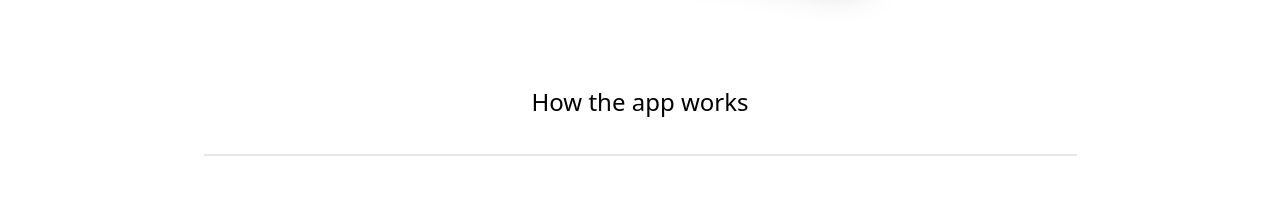
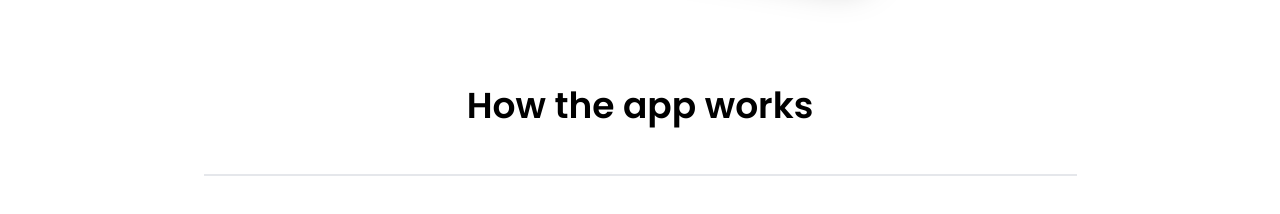
Before and after one commit to SindreSau/foodie-landing-page, a React (Vite) app: page / in a window 1280 px wide. Shown: the part 1314-1528 px from the top of the page. Built offline with nearby package versions, Linux system fonts and the light colour scheme.

Commit message:
last build 28/01/23 - hero complete

```diff
--- a/src/components/Home/Hero.jsx
+++ b/src/components/Home/Hero.jsx
@@ -46,8 +46,8 @@ const Hero = () => {
 
         {/* bottom header and hr */}
         <div className='w-full'>
-          <h2 className='ff-ff-poppins-600 text-center text-2xl py-4 pb-4'>How the app works</h2>
-          <hr className='md:mx-8 my-5 bg-gray-200 h-0.5 border-none'></hr>
+          <h2 className='ff-poppins-600 md: text-center text-2xl md:text-4xl py-4 pb-4'>How the app works</h2>
+          <hr className='md:mx-8 my-5 md:my-8 bg-gray-200 h-0.5 border-none'></hr>
         </div>
 
       </div>
--- a/src/css/styles.css
+++ b/src/css/styles.css
@@ -59,6 +59,11 @@
   border: 1px solid var(--clr-primary);
   color: var(--clr-primary);
   transition: background-color 150ms;
+}
+
+.text-44px {
+  font-size: 44px;
+  line-height: 36px;
 }
 
 
```
Also changed, not shown: 4 other files (tests, documents, lock files or other folders).
